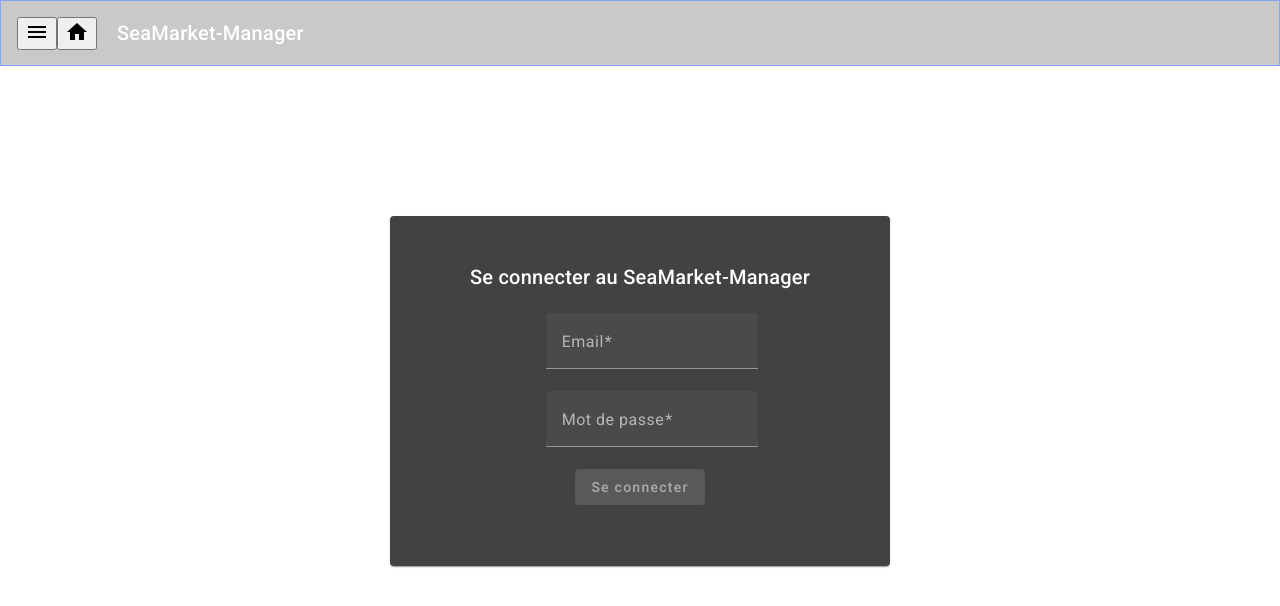
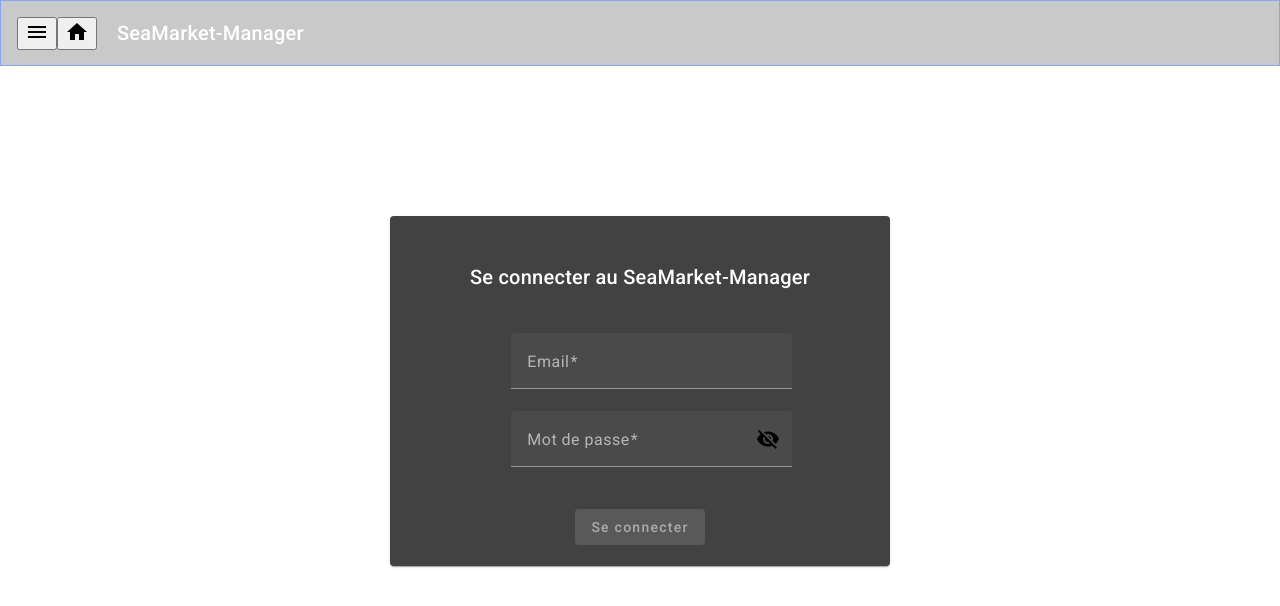
Before and after one commit to CARLU-Antoine/SeaMarket-Manager, an Angular app: page /login in a window 1280 px wide. Shown: the top 606 px of the page. Built offline with nearby package versions, Linux system fonts and the light colour scheme.

Commit message:
Ajout de l'icône oeil pour la visibilité du mot de passe

```diff
--- a/src/app/login/login.component.css
+++ b/src/app/login/login.component.css
@@ -8,6 +8,11 @@
     margin-top: 150px;
 }
 
+.input-field {
+    width: 60%;
+}
+
+
 mat-form-field{
     margin-left: 5%;
 }
--- a/src/app/login/login.component.html
+++ b/src/app/login/login.component.html
@@ -1,19 +1,28 @@
 <app-sidenav></app-sidenav>
-<!--Card d'ajout d'un utilisateur-->
+
+<!--Card login-->
 <mat-card class="cardCenter" style="text-align:center;">
+    <br/>
+    <br/>
     <mat-card-title style="color: white;">Se connecter au SeaMarket-Manager</mat-card-title>
+    <br/>
     <mat-card-content>
         <form [formGroup]="userForm">
             <br/>
-        <mat-form-field appearance="fill">
+            <mat-form-field appearance="fill" class="input-field">
                 <mat-label>Email</mat-label>
                 <input matInput formControlName="email">
             </mat-form-field>
             <br/>
-        <mat-form-field appearance="fill">
+            <mat-form-field appearance="fill" class="input-field">
                 <mat-label>Mot de passe</mat-label>
-            <input matInput type="password" formControlName="motDePasse">
+                <input matInput [type]="passwordVisible ? 'text' : 'password'" formControlName="motDePasse">
+                <button type="button" mat-icon-button matSuffix (click)="togglePasswordVisibility()" [attr.aria-label]="passwordVisible ? 'Hide password' : 'Show password'"
+                    [attr.aria-pressed]="passwordVisible">
+                    <mat-icon>{{passwordVisible ? 'visibility' : 'visibility_off'}}</mat-icon>
+                </button>
             </mat-form-field>
+            <br/>
             <br/>
             <button mat-raised-button color="primary" type="submit" [disabled]="!userForm.valid">Se connecter</button>
         </form>
--- a/src/app/login/login.component.ts
+++ b/src/app/login/login.component.ts
@@ -8,6 +8,7 @@ import { MatFormFieldModule } from '@angular/material/form-field';
 import { FormBuilder, FormGroup, Validators, ReactiveFormsModule } from '@angular/forms';
 import { MatSelectModule } from '@angular/material/select';
 import { SidenavComponent } from '../sidenav/sidenav.component';
+import {MatIconModule} from '@angular/material/icon';
 
 @Component({
   selector: 'app-login',
@@ -21,12 +22,14 @@ import { SidenavComponent } from '../sidenav/sidenav.component';
     MatInputModule,
     MatButtonModule,
     MatSelectModule,
+    MatIconModule
   ],
   styleUrls: ['./login.component.css']
 })
 
 export class LoginComponent {
   userForm: FormGroup;
+  passwordVisible: boolean = false;
 
   constructor(private fb: FormBuilder) {
     this.userForm = this.fb.group({
@@ -37,4 +40,8 @@ export class LoginComponent {
       role: ['', Validators.required]
     });
   }
+
+  togglePasswordVisibility() {
+      this.passwordVisible = !this.passwordVisible;
+  }
 }
--- a/src/app/sidenav/sidenav.component.css
+++ b/src/app/sidenav/sidenav.component.css
@@ -1,11 +1,14 @@
-.toolbar-container{
+/* Styles de base */
+.toolbar-container {
   background-color: #c9c9c9;
 }
+
 .sidenav-container {
   border: 1px solid #1559f780;
   background-color: whitesmoke;
 }
-  .slide-container{
+
+.slide-container {
   position: fixed;
   top: 0;
   left: 0;
@@ -13,6 +16,7 @@
   width: 250px;
   z-index: 1000;
 }
+
 .sidenav-content {
   display: flex;
   height: 100%;
@@ -21,9 +25,26 @@
   justify-content: center;
   background-color: #c9c9c9;
 }
-  .sidenav-content button{
+
+.sidenav-content button {
   width: 100%;
   margin-bottom: 10px;
   padding: 20px;
   background-color: #B9B9B9;
 }
+
+@media screen and (max-width: 768px) {
+  .slide-container {
+      width: 200px;
+  }
+}
+
+@media screen and (max-width: 576px) {
+  .slide-container {
+      width: 150px;
+  }
+
+  .sidenav-content button {
+      padding: 15px;
+  }
+}
--- a/src/app/sidenav/sidenav.component.html
+++ b/src/app/sidenav/sidenav.component.html
@@ -3,8 +3,8 @@
         <button>
           <mat-icon style="cursor: pointer;" (click)="drawer.toggle()">menu</mat-icon>
         </button>
-        <button (click)="nagivateToHome()">
-            <mat-icon aria-hidden="false" aria-label="Example home icon" fontIcon="home"></mat-icon>
+        <button style="cursor: pointer;" (click)="nagivateToHome()">
+            <mat-icon fontIcon="home"></mat-icon>
         </button>
 
       <span style="padding: 20px;">SeaMarket-Manager</span>
```
Lines whose indentation alone changed are shown as unchanged.
